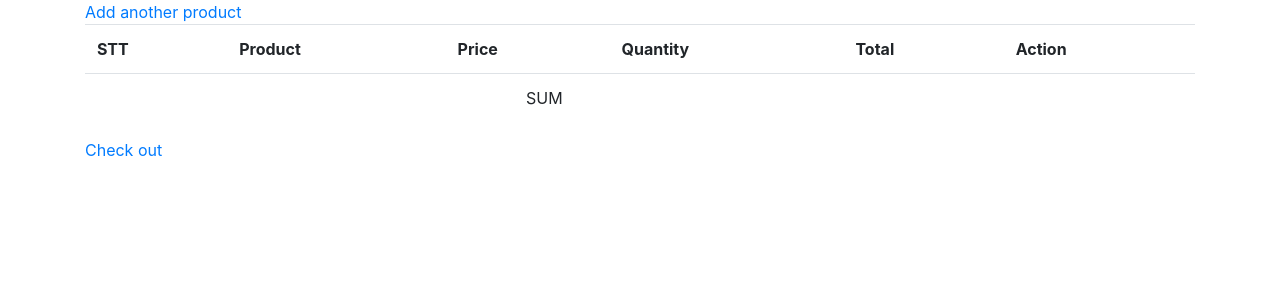
After one commit to kiettuan32/BC00045Assignment02.github.oi, a Symfony app: template templates/cart/user.html.twig in a window 1280 px wide. The commit adds this page. Shown: the top 300 px of the page. Run offline with Twig, Linux system fonts and the light colour scheme; the template is opened without the code that fills it, so the values that code supplies are empty; some libraries are stand-ins or nearby versions.

Commit message:
cart user

```diff
--- /dev/null
+++ b/templates/cart/user.html.twig
@@ -0,0 +1,46 @@
+{% extends 'base.html.twig' %}
+
+{% block title %}Cart manager
+{% endblock %}
+
+{% block body %}
+	<div class="container">
+		<a href="{{path('app_product')}}">Add another product</a>
+		<table class="table">
+			<tr>
+				<th>STT</th>
+				<th>Product</th>
+				<th>Price</th>
+				<th>Quantity</th>
+				<th>Total</th>
+				<th>Action</th>
+			</tr>
+			{% for item in cart_manager.items %}
+				<tr>
+					<form action="{{path('app_cart_update')}}" method="POST">
+						<td>{{loop.index}}</td>
+						<td>{{item.product.id}}
+							-
+							{{item.product.name}}</td>
+						<td>{{item.product.price}}</td>
+						<td>
+                            <input type='hidden' value='{{item.product.id}}' name='product_id'/>
+							<input type='number' onchange="this.form.submit()" value='{{item.quantity}}' min="1" name='qty'/>
+						</td>
+						<td>{{item.amount}}</td>
+						<td>
+							<a href="{{path('app_cart_remove',{'product_id':item.product.id})}}">Remove</a>
+						</td>
+					</form>
+				</tr>
+			{% endfor %}
+			<tr>
+				<td colspan='5' class='text-center'>SUM</td>
+				<td>{{cart_manager.amount}}</td>
+			</tr>
+		</table>
+		<a href="{{path('app_order')}}">Check out</a>
+	</div>
+{% endblock %}
+{% block javascripts %}
+{% endblock %}
--- a/templates/productuser/list.html.twig
+++ b/templates/productuser/list.html.twig
@@ -90,7 +90,7 @@
 
 
                             <form>
-                            <button type="submit" formmethod="post" formaction="{{path('app_cart_add',{'product_id':sp.getId()})}}">Add to cart</button>
+                            <button type="submit" formmethod="post" formaction="{{path('app_cart_user',{'product_id':sp.getId()})}}">Add to cart</button>
                             </form>
                         </td>
                     </tr>
```
Also changed, not shown: src/Controller/CartController.php (+19 -0 lines).
